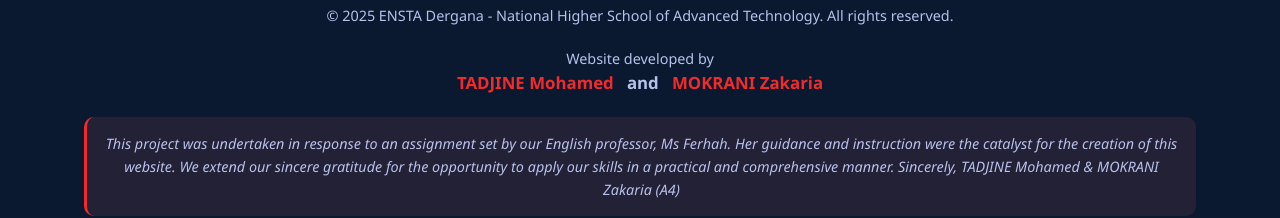
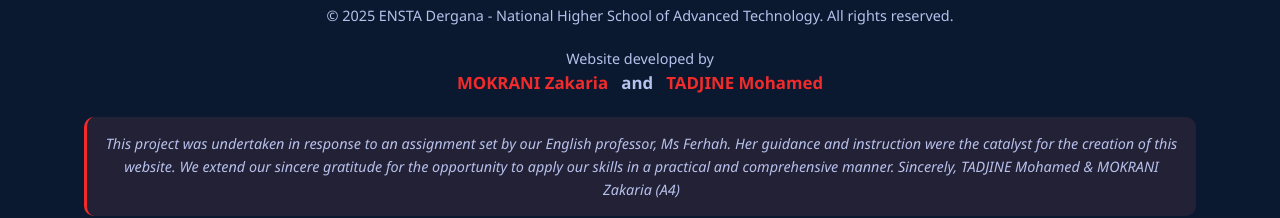
Before and after one commit to zackycode/english-project, a plain HTML site: page index.html in a window 1280 px wide. Shown: the part 10779-10997 px from the top of the page. Drawn offline with Linux system fonts and the light colour scheme.

Commit message:
Update index.html

```diff
--- a/index.html
+++ b/index.html
@@ -1492,7 +1492,7 @@
             <div class="copyright">
                 <p>&copy; 2025 ENSTA Dergana - National Higher School of Advanced Technology. All rights reserved.</p>
                 <div class="developers">
-                    <p>Website developed by <h3><a href="#">TADJINE Mohamed &nbsp</a> and <a href="#">&nbsp MOKRANI Zakaria</a></h3></p>
+                    <p>Website developed by <h3><a href="#">MOKRANI Zakaria &nbsp</a> and <a href="#">&nbsp TADJINE Mohamed</a></h3></p>
                     <div class="dedication">
     <p>This project was undertaken in response to an assignment set by our English professor, Ms Ferhah.
 
```
